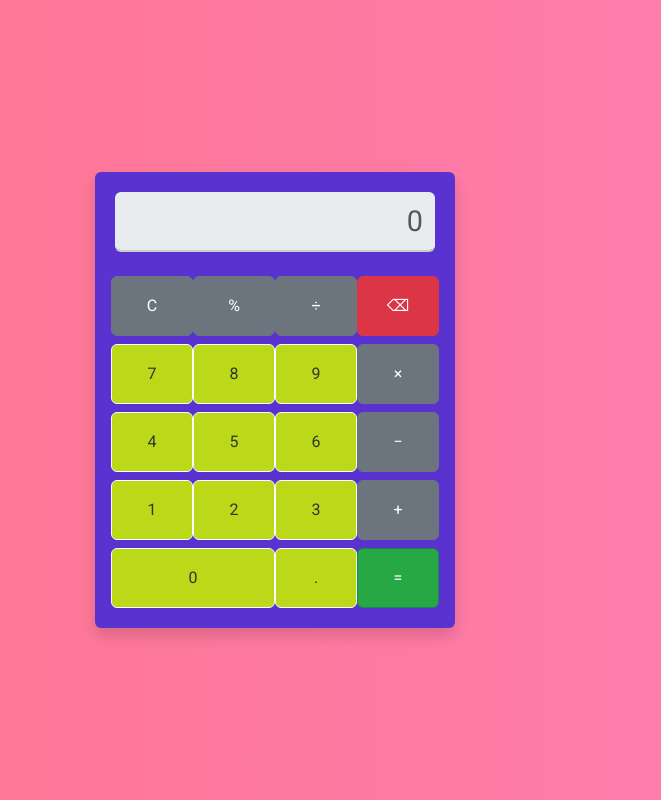
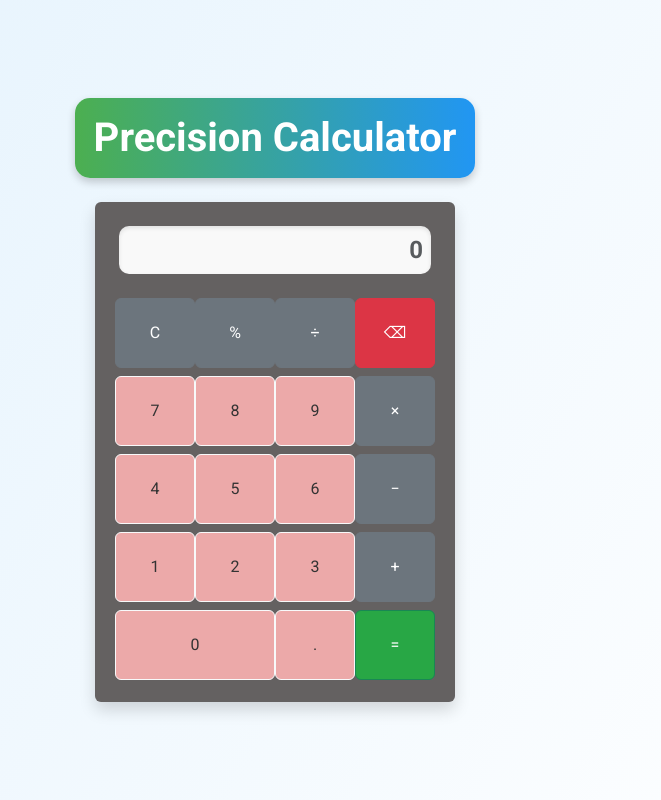
Before and after one commit to meghanasrividya/Functional_calculator, a plain HTML site: page index.html in a window 1280 px wide. Shown: the whole page, without its empty margins (365-1026 px from the left). Drawn offline with nearby package versions, Linux system fonts and the light colour scheme.

Commit message:
Added Changes

```diff
--- a/index.html
+++ b/index.html
@@ -3,13 +3,14 @@
 <head>
   <meta charset="UTF-8">
   <meta name="viewport" content="width=device-width, initial-scale=1.0">
-  <title>Responsive Calculator</title>
+  <title>Precision Calculator</title>
   <link href="https://fonts.googleapis.com/css2?family=Roboto:wght@400;700&display=swap" rel="stylesheet">
   <link href="https://cdn.jsdelivr.net/npm/bootstrap@5.3.0-alpha1/dist/css/bootstrap.min.css" rel="stylesheet">
   <link rel="stylesheet" href="styles.css">
 </head>
 <body>
-  <div class="container d-flex justify-content-center align-items-center min-vh-100">
+  <div class="container d-flex justify-content-center align-items-center min-vh-100 flex-column">
+    <h1 class="title-text mb-4">Precision Calculator</h1>
     <div class="calculator shadow rounded">
       <input type="text" id="display" class="form-control text-end" disabled placeholder="0">
       <div class="row g-2 mt-3">
--- a/script.js
+++ b/script.js
@@ -1,31 +1,43 @@
+// Get the display element using jQuery
 let display = $('#display');
 
+// Function to append a value to the display
 function appendToDisplay(value) {
+  // If display is '0' or 'Error', replace it with the new value
   if (display.val() === '0' || display.val() === 'Error') {
     display.val(value);
   } else {
+    // Otherwise, append the new value to the current display value
     display.val(display.val() + value);
   }
 }
 
+// Function to clear the display
 function clearDisplay() {
-  display.val('0');
+  display.val('0'); // Set display to '0'
 }
 
+// Function to remove the last character from the display
 function backspace() {
-  let current = display.val();
+  let current = display.val(); // Get the current display value
   if (current.length > 1) {
+    // If there is more than one character, remove the last character
     display.val(current.slice(0, -1));
   } else {
+    // If there is only one character, reset the display to '0'
     display.val('0');
   }
 }
 
+// Function to evaluate the expression on the display
 function calculate() {
   try {
+    // Evaluate the expression, replacing '÷' with '/' and '×' with '*'
     let result = eval(display.val().replace('÷', '/').replace('×', '*'));
-    display.val(result % 1 === 0 ? result : result.toFixed(2)); // Rounds if necessary
+    // If the result is an integer, display it as-is, otherwise round it to 2 decimal places
+    display.val(result % 1 === 0 ? result : result.toFixed(2));
   } catch (error) {
+    // If there's an error (e.g., invalid expression), display 'Error'
     display.val('Error');
   }
 }
--- a/styles.css
+++ b/styles.css
@@ -1,53 +1,40 @@
 body {
-  background: linear-gradient(to right, #ff758c, #ff7eb3);
+  background-color: #739204; /* Light background for contrast */
   font-family: 'Roboto', sans-serif;
-  display: flex;
-  justify-content: center;
-  align-items: center;
-  height: 100vh;
-  margin: 0;
 }
 
-.calculator {
-  background: rgb(89, 50, 207);
-  padding: 20px;
+.title-text {
+  font-size: 2.5rem;
+  font-weight: 700;
+  text-align: center;
+  color: white;
+  padding: 1rem;
+  background: linear-gradient(90deg, #4CAF50, #2196F3); /* Gradient effect */
+  border-radius: 15px;
+  box-shadow: 0 4px 8px rgba(0, 0, 0, 0.2);
   width: 100%;
-  max-width: 360px;
-  border-radius: 15px;
-  box-shadow: 0 10px 20px rgba(0, 0, 0, 0.2);
+  max-width: 400px;
 }
-
-#display {
-  height: 60px;
-  font-size: 1.8rem;
-  border: none;
-  border-bottom: 2px solid #ccc;
-  margin-bottom: 10px;
-}
-
-#display:focus {
-  outline: none;
-}
-
 button {
-  height: 60px;
-  font-size: 1.5rem;
-  border: none;
-  transition: all 0.3s;
-  border-radius: 10px;
+  border-radius: 8px; /* Smooth edges */
+  padding: 30px 30px; /* Increased padding for greater height */
+  height: 70px; /* Set a specific height */
+  font-size: 1.2rem; /* Larger font for readability */
+  transition: all 0.2s ease-in-out; /* Smooth transitions for hover effects */
 }
 
 button:hover {
-  transform: scale(1.05);
-}
-
-button:active {
-  transform: scale(0.95);
+  transform: scale(1.05); /* Slight zoom-in effect */
+  box-shadow: 0 4px 6px rgba(0, 0, 0, 0.2); /* Elevate the button */
 }
 
 .btn-light {
-  background-color: #bbd819;
+  background-color: #eca9a9;
   color: #333;
+}
+
+.btn-light:hover {
+  background-color: #e0e0e0;
 }
 
 .btn-secondary {
@@ -55,12 +42,66 @@ button:active {
   color: white;
 }
 
+.btn-secondary:hover {
+  background-color: #5a6268;
+}
+
 .btn-danger {
   background-color: #dc3545;
   color: white;
+}
+
+.btn-danger:hover {
+  background-color: #c82333;
 }
 
 .btn-success {
   background-color: #28a745;
   color: white;
 }
+
+.btn-success:hover {
+  background-color: #218838;
+}
+.calculator {
+  background: rgb(100, 97, 97);
+  border-radius: 15px;
+  padding: 1.5rem;
+  max-width: 360px;
+  width: 100%;
+  height: 500px;
+  box-shadow: 0 4px 12px rgba(0, 0, 0, 0.15); /* Subtle shadow */
+}
+
+#display {
+  height: 3rem;
+  font-size: 1.5rem;
+  font-weight: 700;
+  background: #f9f9f9;
+  border: none;
+  border-radius: 10px;
+  box-shadow: inset 0 2px 4px rgba(0, 0, 0, 0.1); /* Inner shadow for depth */
+  padding: 0.5rem;
+}
+body {
+  background: linear-gradient(120deg, #e3f2fd, #ffffff);
+}
+@media (max-width: 576px) {
+  .title-text {
+    font-size: 1.8rem;
+    padding: 0.8rem;
+  }
+
+  .calculator {
+    padding: 1rem;
+    max-width: 100%;
+  }
+
+  button {
+    font-size: 1rem;
+  }
+
+  #display {
+    font-size: 1.2rem;
+  }
+}
```
